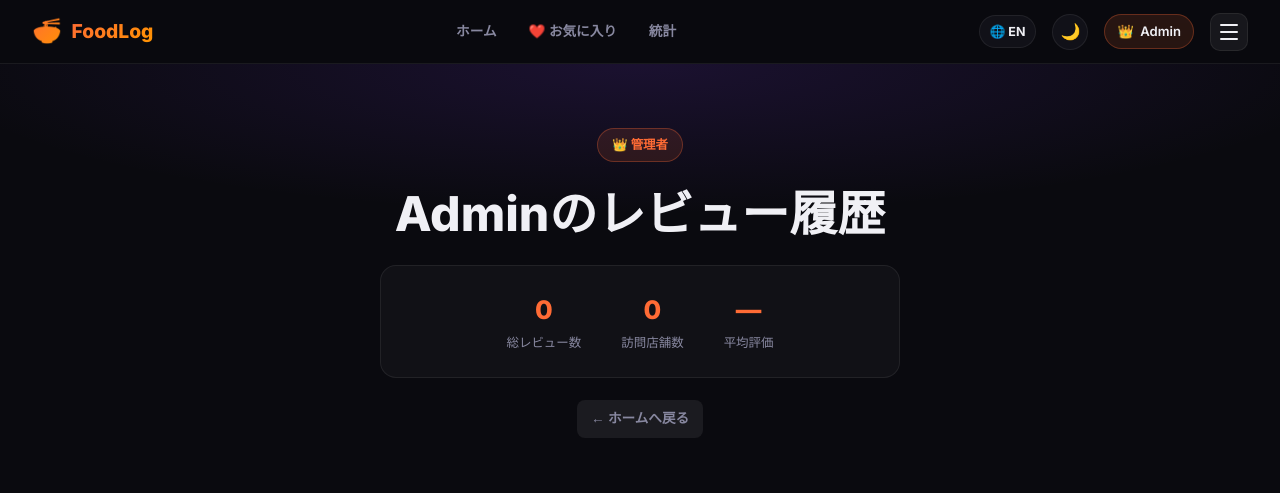
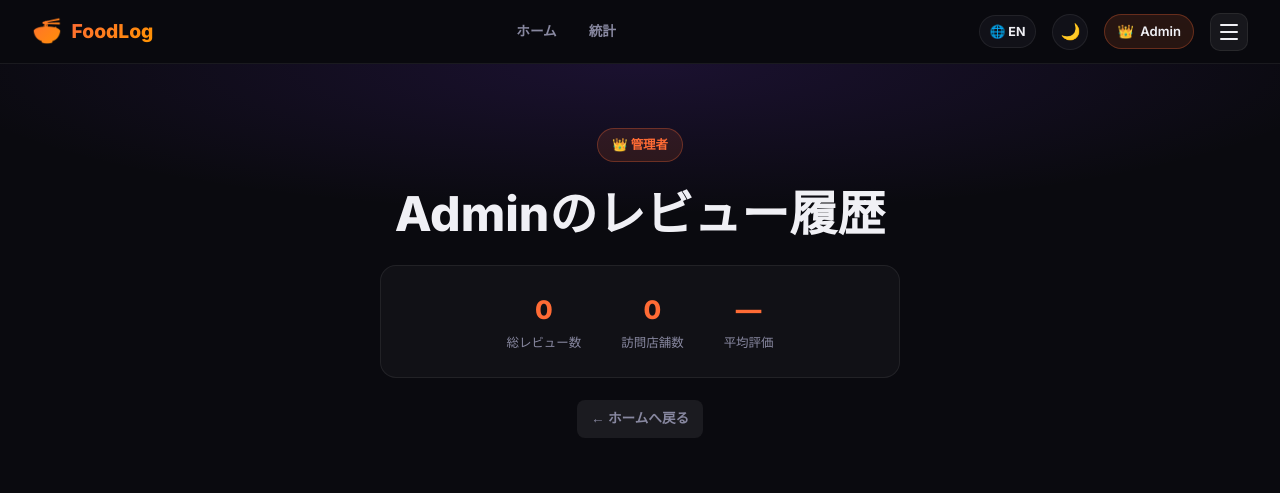
Before and after one commit to Anwaiii/foodlog, a Laravel app: page /users/1 in a window 1280 px wide. Shown: the top 493 px of the page. Run offline with Laravel 10, Linux system fonts and the light colour scheme; the visitor is signed in with stand-in values (Sample User, id 1); data comes from the database, SQL or seed files in the repository.

Commit message:
ui(header): remove favorites link from top nav bar (keep in hamburger menu)

```diff
--- a/resources/views/partials/header.blade.php
+++ b/resources/views/partials/header.blade.php
@@ -5,9 +5,6 @@
     </a>
     <div class="nav-links">
       <a href="/foodlog/" class="nav-link {{ ($active ?? '') === 'home' ? 'active' : '' }}">{{ __('ホーム') }}</a>
-      @auth
-        <a href="/foodlog/favorites" class="nav-link {{ ($active ?? '') === 'favorites' ? 'active' : '' }}">{{ __('❤️ お気に入り') }}</a>
-      @endauth
       <a href="/foodlog/stats.php" class="nav-link {{ ($active ?? '') === 'stats' ? 'active' : '' }}">{{ __('統計') }}</a>
     </div>
     <div class="nav-right">
```
Also changed, not shown: 1 other file.
